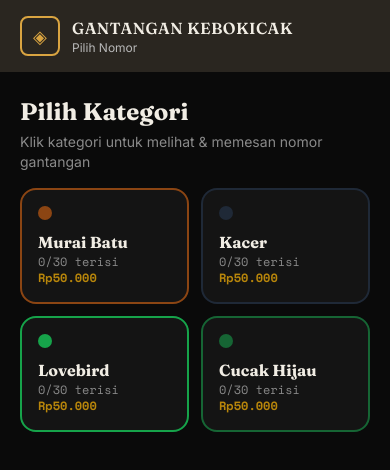
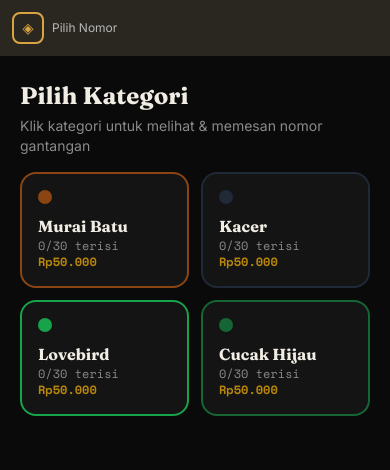
Before and after one commit to Gantangan/gantangan-web, a React (Vite) app: page /booking in a window 390 px wide. Shown: the top 470 px of the page. Built offline with nearby package versions, Linux system fonts and the light colour scheme.

Commit message:
Perbaiki header supaya lebih ringkas di HP: tombol Dashboard/Keluar tidak lagi terpotong/hilang

```diff
--- a/src/components/Header.jsx
+++ b/src/components/Header.jsx
@@ -1,4 +1,5 @@
 import { Link } from "react-router-dom";
+import { LogOut } from "lucide-react";
 import { useAuth } from "@/hooks/useAuth.jsx";
 import { useSettings } from "@/hooks/useSettings";
 import { Button } from "@/components/ui/button";
@@ -11,19 +12,20 @@ export default function Header({ subtitle, actions }) {
 
   return (
     <header className="w-full text-cream" style={{ backgroundColor: headerColor }}>
-      <div className="mx-auto flex max-w-5xl items-center justify-between gap-3 px-5 py-4">
-        <Link to={homeLink} className="flex items-center gap-3">
-          <Logo size={40} />
-          <div>
-            <div className="font-display text-base tracking-wide">GANTANGAN KEBOKICAK</div>
-            {subtitle && <div className="text-xs text-textSoft">{subtitle}</div>}
+      <div className="mx-auto flex max-w-5xl items-center justify-between gap-2 px-3 py-3 sm:gap-3 sm:px-5 sm:py-4">
+        <Link to={homeLink} className="flex min-w-0 items-center gap-2 sm:gap-3">
+          <Logo size={32} className="shrink-0 sm:!h-10 sm:!w-10" />
+          <div className="min-w-0">
+            <div className="hidden font-display text-base tracking-wide sm:block">GANTANGAN KEBOKICAK</div>
+            {subtitle && <div className="truncate text-xs text-textSoft">{subtitle}</div>}
           </div>
         </Link>
-        <div className="flex items-center gap-2">
+        <div className="flex shrink-0 items-center gap-1.5 sm:gap-2">
           {actions}
           {currentUser && (
-            <Button variant="ghost" size="sm" className="text-cream border-inkSoft" onClick={logout}>
-              Keluar
+            <Button variant="ghost" size="sm" className="border-inkSoft px-2 text-cream sm:px-3" onClick={logout}>
+              <LogOut className="h-3.5 w-3.5 sm:mr-1" />
+              <span className="hidden sm:inline">Keluar</span>
             </Button>
           )}
         </div>
--- a/src/pages/Riwayat.jsx
+++ b/src/pages/Riwayat.jsx
@@ -99,8 +99,8 @@ export default function Riwayat() {
         subtitle="Riwayat Booking"
         actions={
           <Link to="/dashboard">
-            <Button variant="ghost" size="sm" className="border-inkSoft text-cream">
-              <ArrowLeft className="mr-1 h-3.5 w-3.5" /> Dashboard
+            <Button variant="ghost" size="sm" className="border-inkSoft px-2 text-cream sm:px-3">
+              <ArrowLeft className="h-3.5 w-3.5 sm:mr-1" /> <span className="hidden sm:inline">Dashboard</span>
             </Button>
           </Link>
         }
--- a/src/pages/Settings.jsx
+++ b/src/pages/Settings.jsx
@@ -40,8 +40,8 @@ export default function Settings() {
         subtitle="Profil Saya"
         actions={
           <Link to="/dashboard">
-            <Button variant="ghost" size="sm" className="border-inkSoft text-cream">
-              <ArrowLeft className="mr-1 h-3.5 w-3.5" /> Dashboard
+            <Button variant="ghost" size="sm" className="border-inkSoft px-2 text-cream sm:px-3">
+              <ArrowLeft className="h-3.5 w-3.5 sm:mr-1" /> <span className="hidden sm:inline">Dashboard</span>
             </Button>
           </Link>
         }
```
